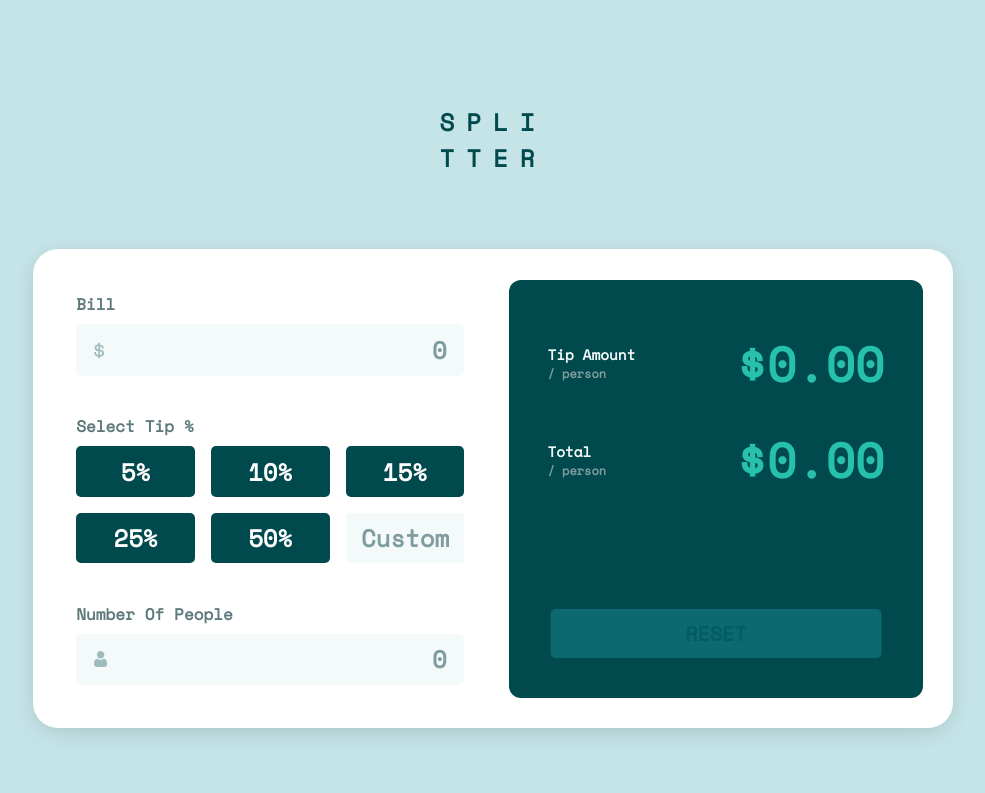
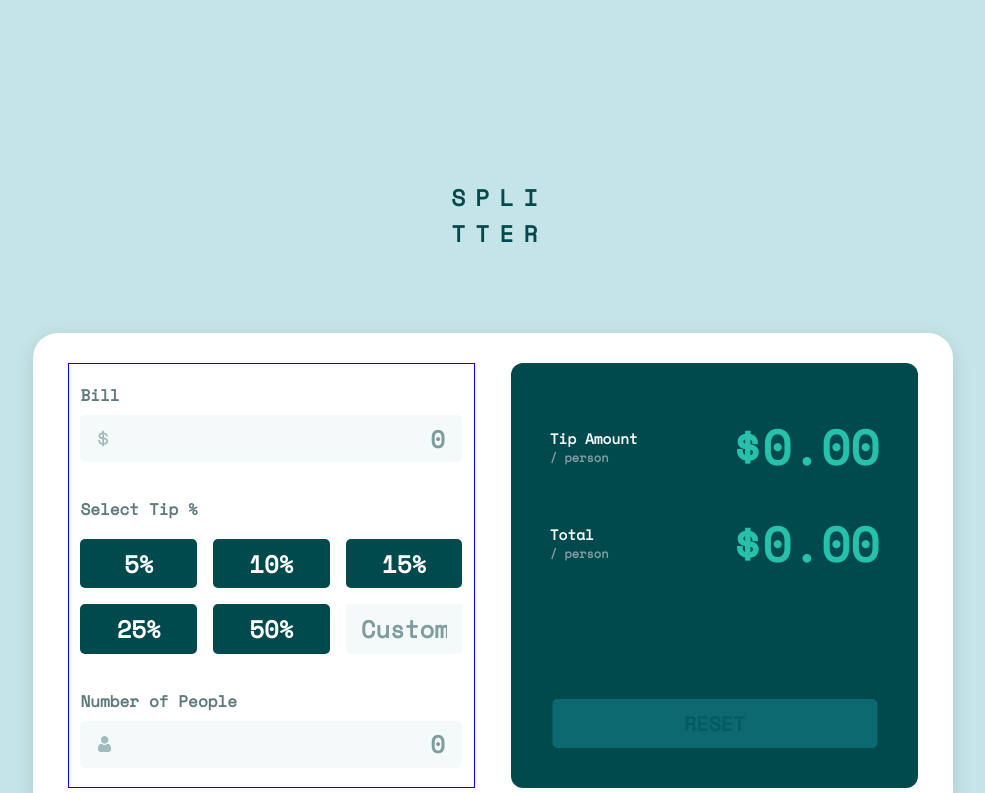
Before and after one commit to cholis04/tip-calculator-app, a Next.js app: page / in a window 1280 px wide. Shown: the top 793 px of the page, without its empty margins (147-1132 px from the left). Built offline with nearby package versions, Linux system fonts and the light colour scheme.

Commit message:
Updated Accurately Design

```diff
--- a/components/Elements/index.tsx
+++ b/components/Elements/index.tsx
@@ -17,7 +17,7 @@ export const InputGroup = styled.div`
     }
 
     &:nth-child(2) {
-      margin: 2.4rem auto;
+      margin: 2.2rem auto;
     }
   }
 `;
--- a/components/FormSplitter/index.tsx
+++ b/components/FormSplitter/index.tsx
@@ -14,7 +14,7 @@ const FormTip = styled.form`
   @media only screen and (min-width: 680px) {
     & {
       grid-template-columns: 1fr 1fr;
-      column-gap: 2em;
+      column-gap: 2.3em;
     }
   }
 `;
@@ -25,7 +25,8 @@ const FormInputArea = styled.div`
   /* Desktop */
   @media only screen and (min-width: 680px) {
     & {
-      padding: 0.8em;
+      border: 1px solid blue;
+      padding: 1.2em 0.7em;
     }
   }
 `;
@@ -179,7 +180,7 @@ function FormSplitter() {
         />
         <TextInputGroup
           id="numpeople"
-          labelText="Number Of People"
+          labelText="Number of People"
           placeholder="0"
           type="number"
           minimum={1}
--- a/components/RadioInputGroup/index.tsx
+++ b/components/RadioInputGroup/index.tsx
@@ -13,6 +13,7 @@ const SelectGroup = styled.div`
   /* Desktop */
   @media only screen and (min-width: 680px) {
     & {
+      margin-top: 0.6rem;
       grid-template-columns: repeat(3, 1fr);
     }
   }
@@ -30,7 +31,7 @@ const LabelRadio = styled.label`
   background-color: hsl(183, 100%, 15%);
   color: hsl(0, 0%, 100%);
   font-size: 24px;
-  padding: 0.3em 1em;
+  padding: 0.28em 1em;
   font-weight: 700;
   border-radius: 5px;
   transition: all 0.2s ease-in-out;
--- a/components/TextInputGroup/index.tsx
+++ b/components/TextInputGroup/index.tsx
@@ -1,4 +1,4 @@
-import React, { useEffect, useRef, useState } from 'react';
+import React, { useEffect, useState } from 'react';
 import styled, { css } from 'styled-components';
 
 // Elements
@@ -11,7 +11,7 @@ interface inputProps {
 // Styled Components
 const InputText = styled.input<inputProps>`
   font-size: 24px;
-  padding: 0.2em 0.6em;
+  padding: 0.1em 0.6em;
   padding-left: 1.8em;
   width: 100%;
   font-family: 'Space Mono';
--- a/components/heading/index.tsx
+++ b/components/heading/index.tsx
@@ -12,7 +12,11 @@ const HeadingLogo = styled.h1`
   /* Desktop */
   @media only screen and (min-width: 680px) {
     & {
-      margin-top: 2rem;
+      margin-top: 3rem;
+      font-size: 1.42em;
+      padding-left: 0.8rem;
+      line-height: 1.6;
+      letter-spacing: 0.45em;
     }
   }
 `;
--- a/pages/index.tsx
+++ b/pages/index.tsx
@@ -17,6 +17,13 @@ const MainStyled = styled.main`
   justify-content: center;
   align-items: center;
   flex-direction: column;
+
+  /* Desktop */
+  @media only screen and (min-width: 680px) {
+    & {
+      margin-top: 4.7rem;
+    }
+  }
 `;
 
 const BoxStyled = styled.div`
@@ -33,7 +40,8 @@ const BoxStyled = styled.div`
   /* Desktop */
   @media only screen and (min-width: 680px) {
     & {
-      margin-top: 4.6rem;
+      margin-top: 5rem;
+      padding: 1.9em 2.2em;
     }
   }
 `;
```
Also changed, not shown: 1 other file (tests, documents, lock files or other folders).
